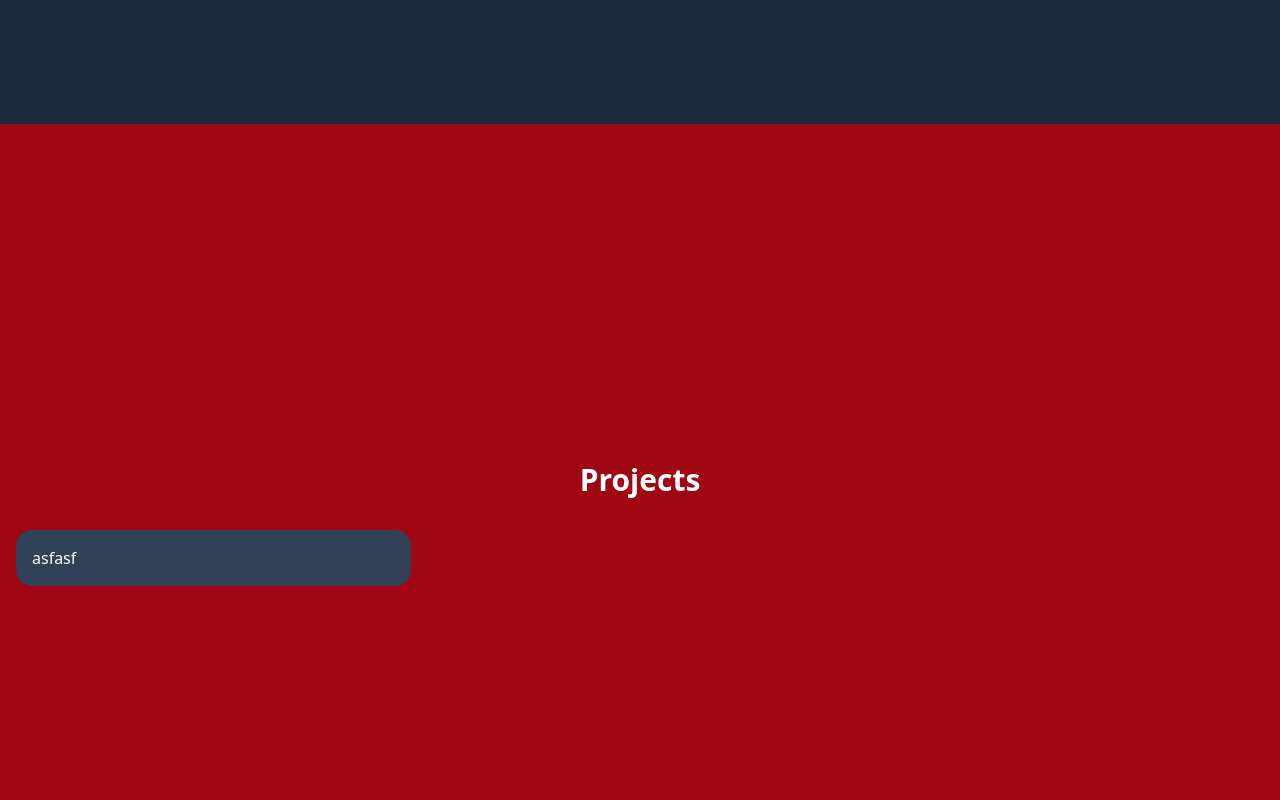
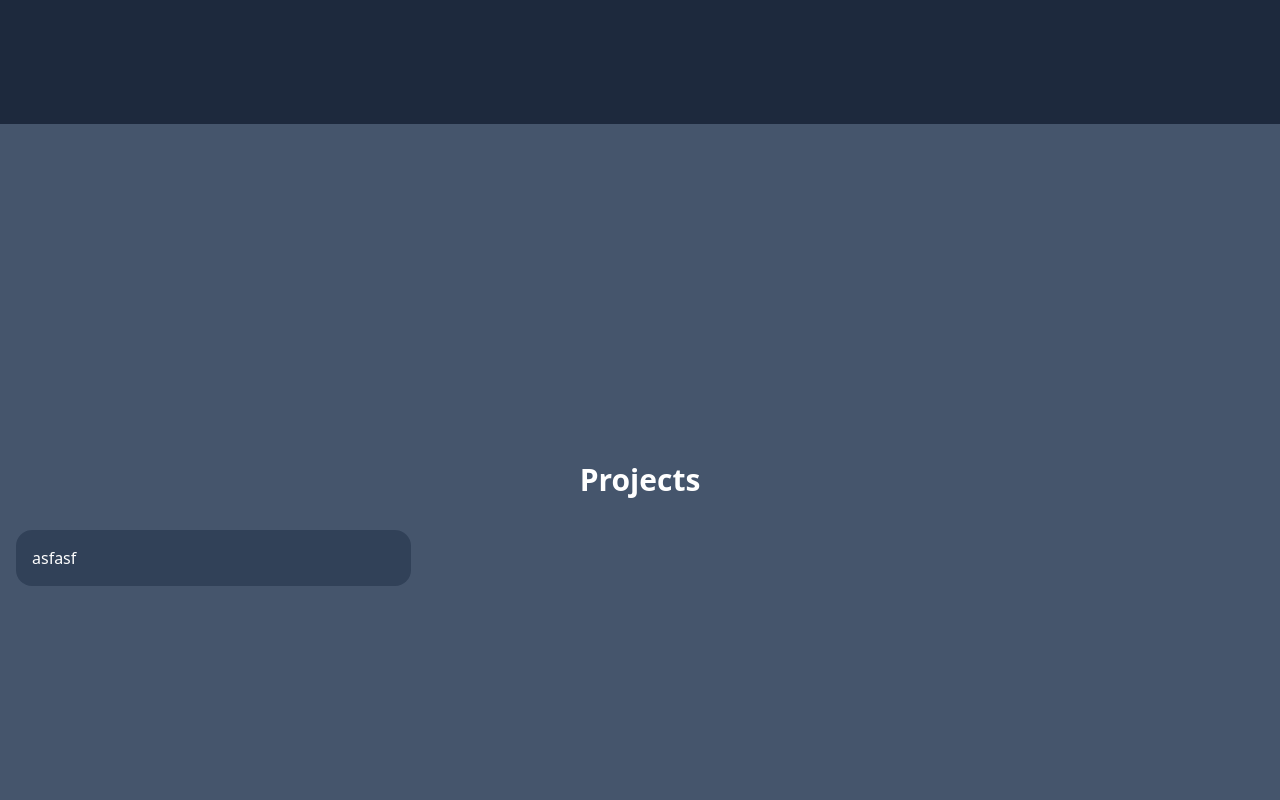
Before and after one commit to Glenn-2k/portfolio-2, a React (Vite) app: page / in a window 1280 px wide. Shown: the part 740-1540 px from the top of the page. Built offline with nearby package versions, Linux system fonts and the light colour scheme.

Commit message:
update Projects component background color for improved visual consistency

```diff
--- a/src/components/Projects/index.jsx
+++ b/src/components/Projects/index.jsx
@@ -2,7 +2,7 @@
   return (
     <section
       id="projects"
-      className="bg-red-800 text-white h-screen w-full flex flex-col justify-center"
+      className="bg-slate-600 text-white h-screen w-full flex flex-col justify-center"
     >
       <div className="container mx-auto px-4 ">
         <h2 className="text-3xl font-bold text-center mb-8">Projects</h2>
```
